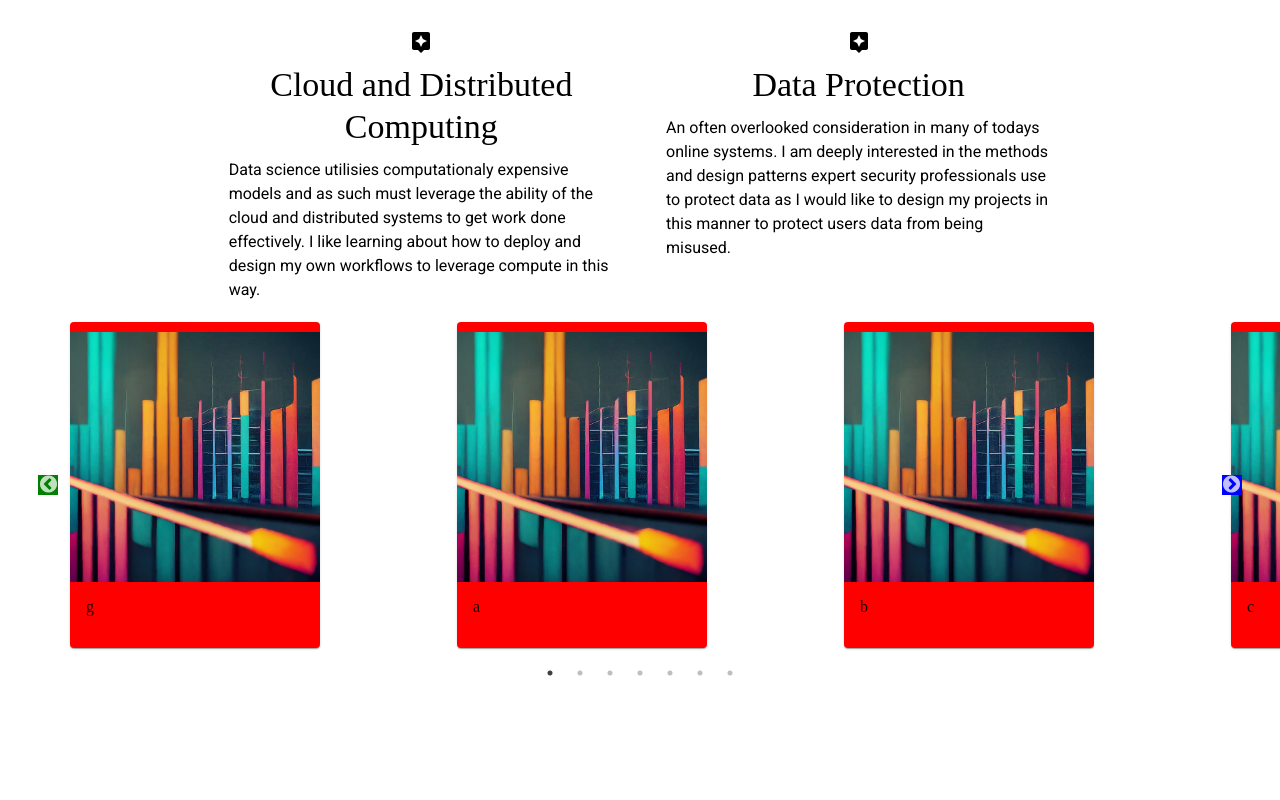
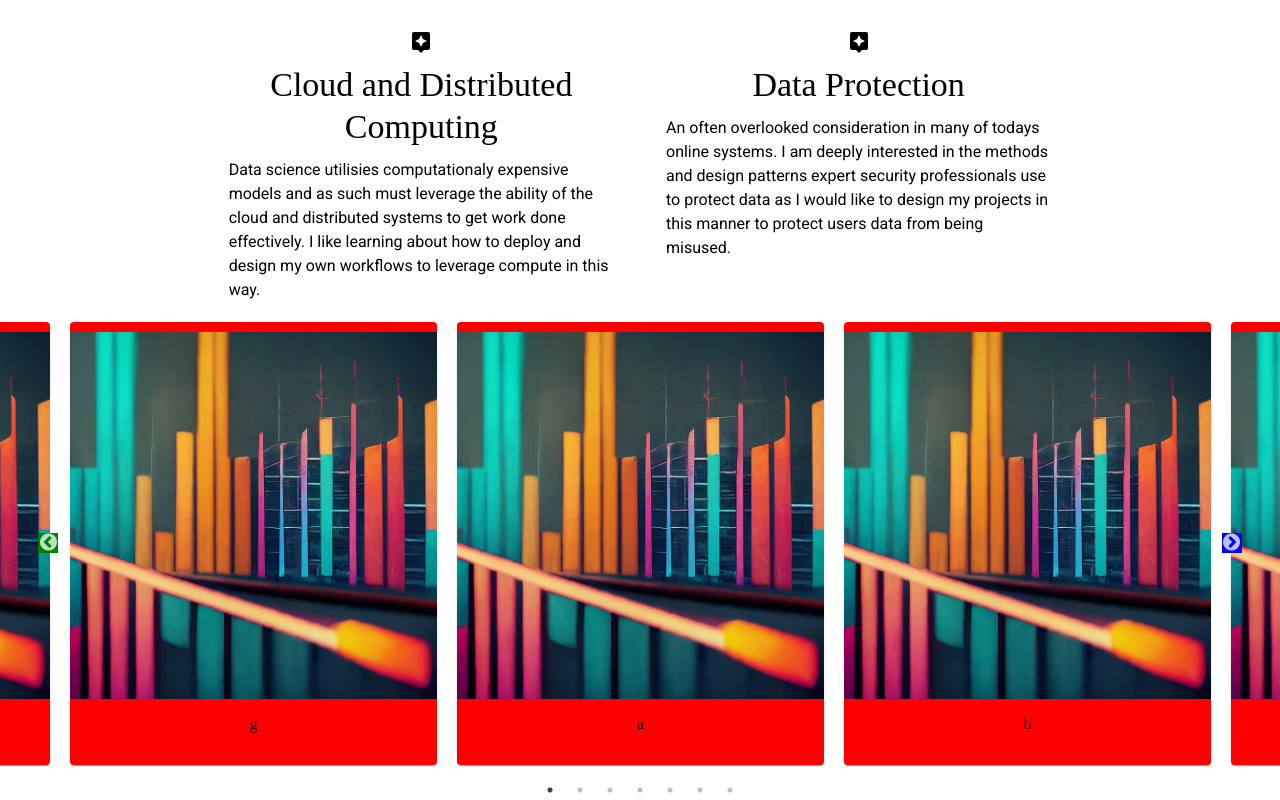
Before and after one commit to killian-n/killian-n.github.io, a React (Vite) app in the folder frontend/: page /#/ in a window 1280 px wide. Shown: the part 1218-2018 px from the top of the page. Before the commit the page ends 1901 px from the top, so only its background shows below. Built offline with nearby package versions, Linux system fonts and the light colour scheme; the HTML template or start-up script is replaced by a standard one.

Commit message:
Updated styling to scale and centre content better

```diff
--- a/frontend/src/components/ProjectCard.tsx
+++ b/frontend/src/components/ProjectCard.tsx
@@ -7,21 +7,35 @@ const ProjectCard = forwardRef<HTMLDivElement, ProjectCardProps>(
     return (
       <Card
         sx={{
+          display: 'flex',
+          flexDirection: 'column',
+          alignItems: 'center',
+          justifyContent: 'center',
           backgroundColor: 'red',
           marginInline: 'auto',
           maxWidth: 'fit-content',
           minWidth: '30%',
           margin: '10px',
+          textAlign: 'center',
         }}
         ref={ref}
       >
         <CardMedia
-          sx={{ maxWidth: '250px', marginTop: '10px', marginInline: 'auto' }}
+          sx={{
+            maxWidth: '100%', // Ensure it takes the full width of the card
+            height: 'auto', // Adjust height if needed to keep aspect ratio
+            marginTop: '10px',
+            marginInline: 'auto',
+          }}
           image={props.img}
           component="img"
-        ></CardMedia>
-        <CardContent>{props.children}</CardContent>
-        <CardActions></CardActions>
+        />
+        <CardContent
+          sx={{ width: '100%', display: 'flex', justifyContent: 'center' }}
+        >
+          {props.children}
+        </CardContent>
+        <CardActions sx={{ justifyContent: 'center' }}></CardActions>
       </Card>
     );
   },
```
